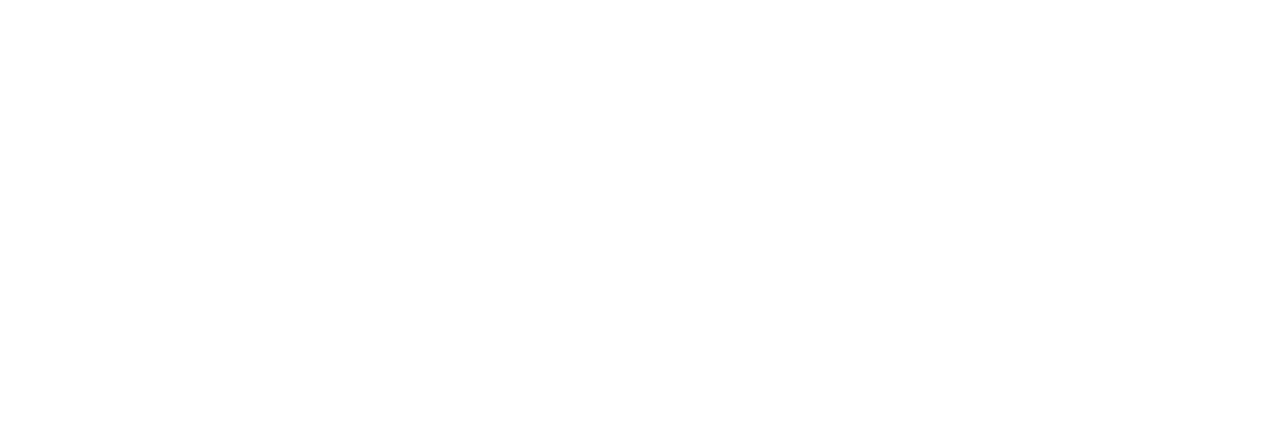
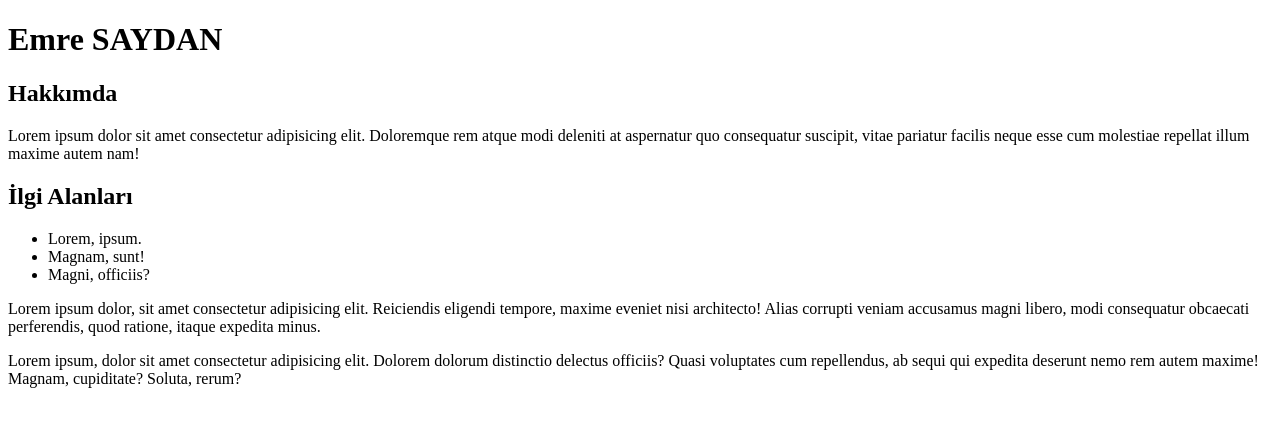
Before and after one commit to emresaydan/emresaydan-kodluyoruzilkrepo, a plain HTML site: page index.html in a window 1280 px wide. Drawn offline with Linux system fonts and the light colour scheme.

Commit message:
index.html ilk ödev

```diff
--- a/index.html
+++ b/index.html
@@ -4,9 +4,20 @@
     <meta charset="UTF-8">
     <meta http-equiv="X-UA-Compatible" content="IE=edge">
     <meta name="viewport" content="width=device-width, initial-scale=1.0">
-    <title>Kodluyoruz ilk Repo</title>
+    <title>Kodluyoruz ilk Web Sayfası</title>
 </head>
 <body>
+    <H1>Emre SAYDAN</H1>
+    <h2>Hakkımda</h2>
+    <p>Lorem ipsum dolor sit amet consectetur adipisicing elit. Doloremque rem atque modi deleniti at aspernatur quo consequatur suscipit, vitae pariatur facilis neque esse cum molestiae repellat illum maxime autem nam!</p>
+    <h2>İlgi Alanları</h2>
+    <ul>
+        <li>Lorem, ipsum.</li>
+        <li>Magnam, sunt!</li>
+        <li>Magni, officiis?</li>
+    </ul>
 
+    <p>Lorem ipsum dolor, sit amet consectetur adipisicing elit. Reiciendis eligendi tempore, maxime eveniet nisi architecto! Alias corrupti veniam accusamus magni libero, modi consequatur obcaecati perferendis, quod ratione, itaque expedita minus.</p>
+    <p>Lorem ipsum, dolor sit amet consectetur adipisicing elit. Dolorem dolorum distinctio delectus officiis? Quasi voluptates cum repellendus, ab sequi qui expedita deserunt nemo rem autem maxime! Magnam, cupiditate? Soluta, rerum?</p>
 </body>
 </html>
```
